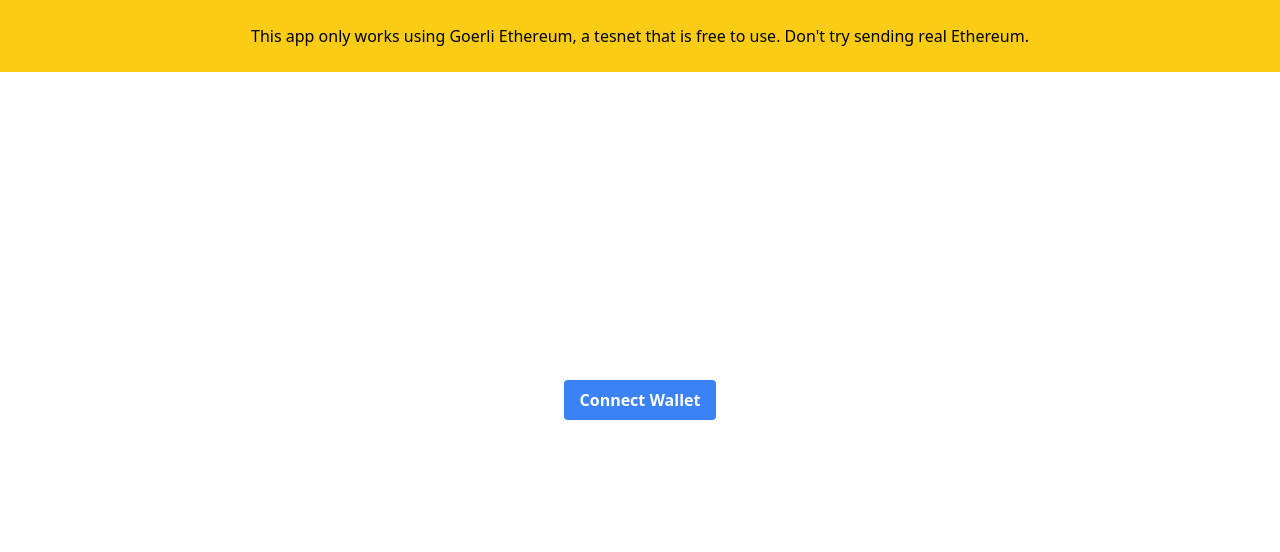
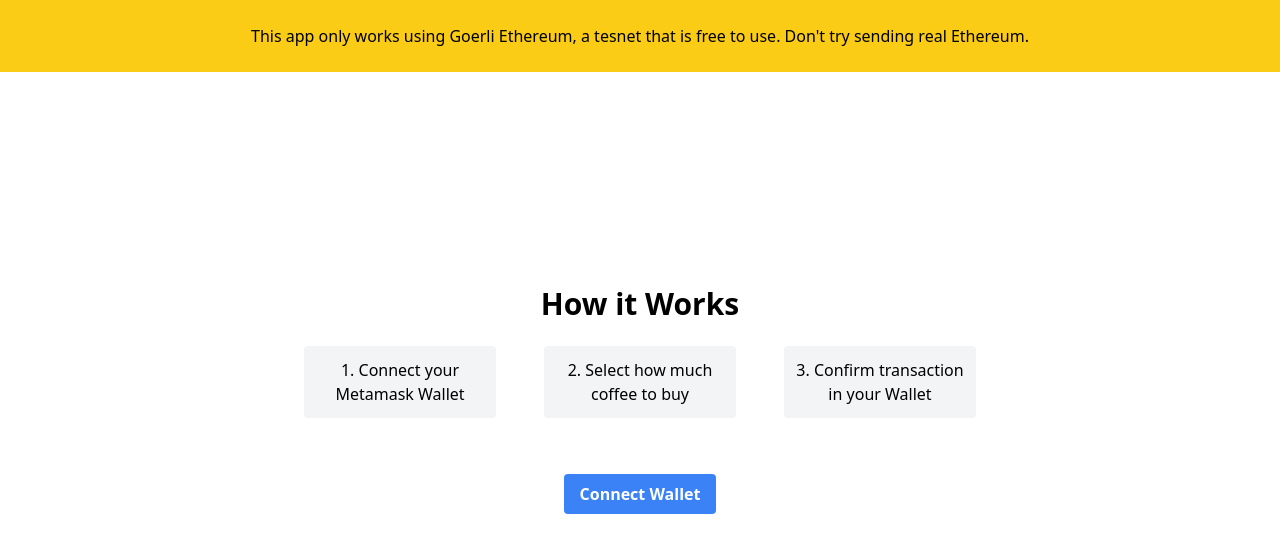
Before and after one commit to wanderdust/buymeacoffee-dapp, a Next.js app: page / in a window 1280 px wide. Shown: the top 552 px of the page. Built offline with nearby package versions, Linux system fonts and the light colour scheme.

Commit message:
Add instructions

```diff
--- a/pages/connectWallet.tsx
+++ b/pages/connectWallet.tsx
@@ -1,5 +1,5 @@
 
-import { useState, useEffect } from "react";
+import { useState } from "react";
 
 
 export default function ConnectWallet() {
@@ -10,8 +10,22 @@
         setWallet(accounts[0]);
     }
 
+    const card = (message: string) => {
+        return (
+            <div className="flex flex-row bg-gray-100 w-48 rounded m-6 items-center text-center">
+                <p className="p-3 font-normal">{message}</p>
+            </div>
+        )
+    }
+
     return (
-        <div>
+        <div className="flex items-center flex-col" >
+            <h1 className="text-3xl font-bold">How it Works</h1>
+            <div className="flex flex-row mb-8">
+                {card("1. Connect your Metamask Wallet")}
+                {card("2. Select how much coffee to buy")}
+                {card("3. Confirm transaction in your Wallet")}
+            </div>
             <button className="bg-blue-500 hover:bg-blue-700 text-white font-bold py-2 px-4 rounded"
                 onClick={connectNewWallet}
             >
```
